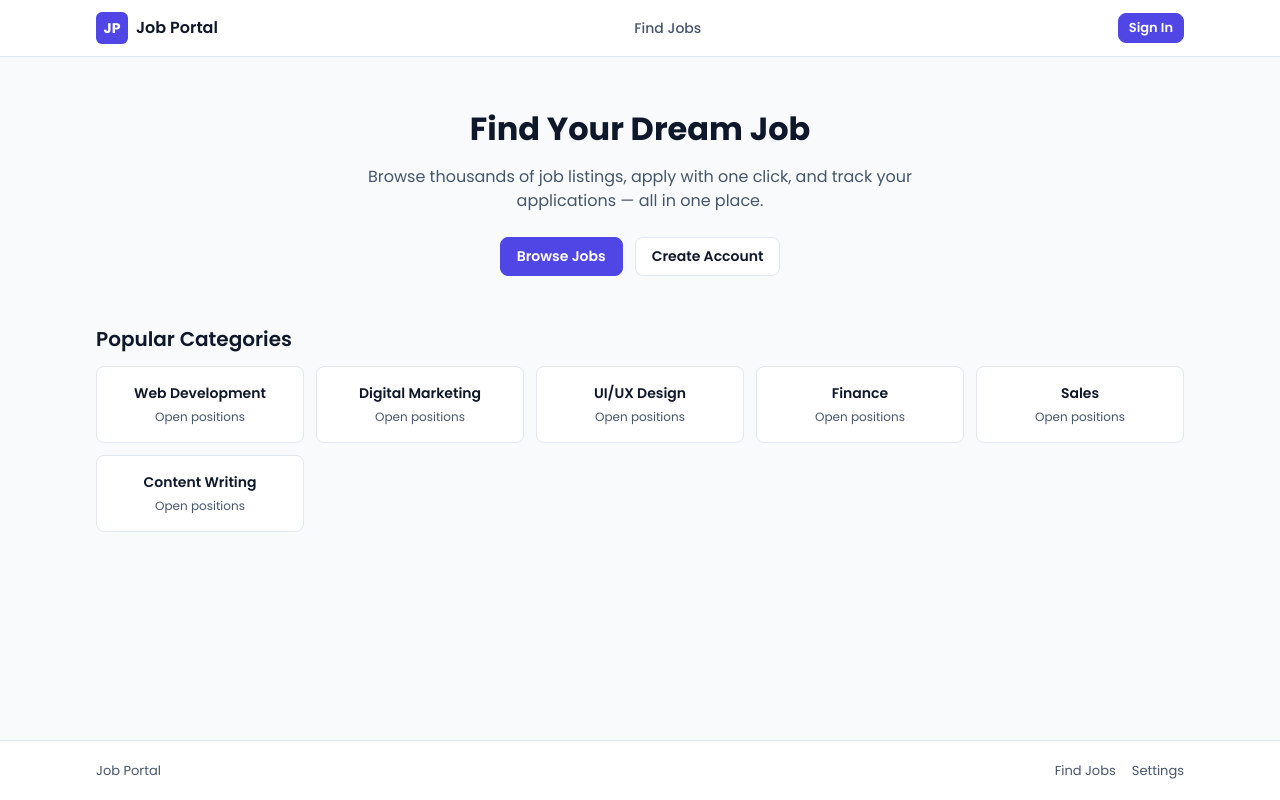
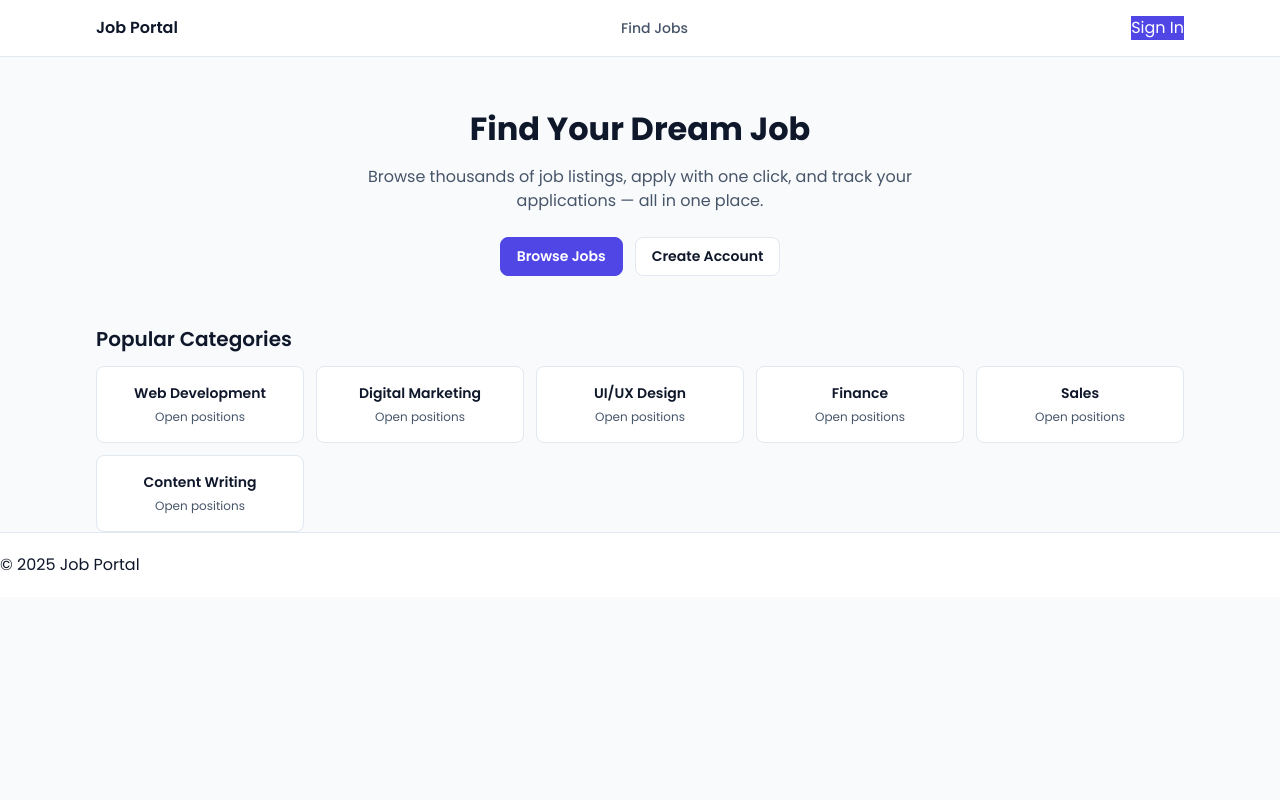
Before and after one commit to Pravin-Sonwane-2004/Job-Portal-Frontend, a React (Vite) app: page / in a window 1280 px wide. Built offline with nearby package versions, Linux system fonts and the light colour scheme.

Commit message:
mistek: i think i made the mistek while refactoring

```diff
--- a/src/Router.jsx
+++ b/src/Router.jsx
@@ -2,48 +2,40 @@ import { lazy, Suspense } from 'react';
 import { Routes, Route, Navigate } from 'react-router-dom';
 import Layout from './components/Layout';
 import Loader from './components/Loader';
+import Register from './pages/Register';
 
+
+// Lazy imports
 const Home = lazy(() => import('./pages/Home'));
 const Login = lazy(() => import('./pages/Login'));
-const Register = lazy(() => import('./pages/Register'));
 const FindJobs = lazy(() => import('./pages/FindJobs'));
 const Dashboard = lazy(() => import('./pages/Dashboard'));
-const ApplyJob = lazy(() => import('./pages/ApplyJob'));
 const MyApplications = lazy(() => import('./pages/MyApplications'));
 const SavedJobs = lazy(() => import('./pages/SavedJobs'));
-const Profile = lazy(() => import('./pages/Profile'));
-const EditProfile = lazy(() => import('./pages/EditProfile'));
-const Settings = lazy(() => import('./pages/Settings'));
-const ResumeBuilder = lazy(() => import('./pages/ResumeBuilder'));
 const Admin = lazy(() => import('./pages/Admin'));
-const AdminUsers = lazy(() => import('./pages/AdminUsers'));
-const AdminJobs = lazy(() => import('./pages/AdminJobs'));
-const AdminApplications = lazy(() => import('./pages/AdminApplications'));
+// ... import other pages as needed
 
 export default function Router() {
   return (
-    <Layout>
-      <Suspense fallback={<Loader />}>
-        <Routes>
+    <Suspense fallback={<Loader />}>
+      <Routes>
+        {/* All routes inside this block will show the Layout (Header/Footer) */}
+        <Route element={<Layout />}>
           <Route path="/" element={<Home />} />
-          <Route path="/signin" element={<Login />} />
-          <Route path="/register" element={<Register />} />
           <Route path="/find-jobs" element={<FindJobs />} />
           <Route path="/dashboard" element={<Dashboard />} />
-          <Route path="/apply/:jobId" element={<ApplyJob />} />
           <Route path="/my-applications" element={<MyApplications />} />
           <Route path="/saved-jobs" element={<SavedJobs />} />
-          <Route path="/profile" element={<Profile />} />
-          <Route path="/edit-profile" element={<EditProfile />} />
-          <Route path="/settings" element={<Settings />} />
-          <Route path="/resume-builder" element={<ResumeBuilder />} />
           <Route path="/admin" element={<Admin />} />
-          <Route path="/admin-users" element={<AdminUsers />} />
-          <Route path="/admin-jobs" element={<AdminJobs />} />
-          <Route path="/admin-applications" element={<AdminApplications />} />
-          <Route path="*" element={<Navigate to="/" replace />} />
-        </Routes>
-      </Suspense>
-    </Layout>
+         <Route path="/register" element={<Register />} />
+        </Route>
+
+        {/* Auth routes usually don't need the main layout */}
+        <Route path="/signin" element={<Login />} />
+
+        {/* Redirect unknown pages to home */}
+        <Route path="*" element={<Navigate to="/" replace />} />
+      </Routes>
+    </Suspense>
   );
 }
--- a/src/components/Layout.jsx
+++ b/src/components/Layout.jsx
@@ -1,96 +1,78 @@
 import { useState, useEffect } from 'react';
-import { Link, NavLink, useNavigate } from 'react-router-dom';
-import { getCurrentUser, clearCurrentUser, isAdmin, isUser, getDisplayName, getRoleLabel, onSessionChange } from '../auth';
+import { Link, NavLink, useNavigate, Outlet } from 'react-router-dom';
+import { getCurrentUser, clearCurrentUser, isAdmin, getDisplayName, getRoleLabel, onSessionChange } from '../auth';
 
 const navLinks = (user) => {
-  const links = [
-    { to: '/find-jobs', label: 'Find Jobs' },
-  ];
+  const links = [{ to: '/find-jobs', label: 'Find Jobs' }];
+
+  // Only add these if user is logged in
   if (user) {
     links.push({ to: '/dashboard', label: 'Dashboard' });
     links.push({ to: '/my-applications', label: 'Applications' });
-    links.push({ to: '/saved-jobs', label: 'Saved Jobs' });
   }
-  if (isAdmin(user)) {
+
+  // Null-safe check for Admin
+  if (user && isAdmin(user)) {
     links.push({ to: '/admin', label: 'Admin' });
-    links.push({ to: '/admin-jobs', label: 'Manage Jobs' });
-    links.push({ to: '/admin-users', label: 'Users' });
-    links.push({ to: '/admin-applications', label: 'Applications' });
   }
   return links;
 };
 
-export default function Layout({ children }) {
-  const [user, setUser] = useState(getCurrentUser);
+export default function Layout() {
+  // Fix: Execute the function to get the initial state
+  const [user, setUser] = useState(() => getCurrentUser());
   const [mobileOpen, setMobileOpen] = useState(false);
   const navigate = useNavigate();
 
-  useEffect(() => onSessionChange(() => setUser(getCurrentUser())), []);
+  useEffect(() => {
+    // Listen for login/logout events
+    const unsubscribe = onSessionChange(() => setUser(getCurrentUser()));
+    return () => unsubscribe && unsubscribe();
+  }, []);
 
   const handleLogout = () => {
     clearCurrentUser();
+    setUser(null);
     navigate('/signin');
   };
 
   const links = navLinks(user);
 
   return (
-    <>
+    <div className="layout-wrapper">
       <header className="header">
         <div className="container header-inner">
-          <Link to="/" className="brand">
-            <span className="brand-icon">JP</span>
-            Job Portal
-          </Link>
+          <Link to="/" className="brand">Job Portal</Link>
 
           <nav className="nav">
             {links.map(l => (
-              <NavLink key={l.to} to={l.to}>{l.label}</NavLink>
+              <NavLink key={l.to} to={l.to} className={({ isActive }) => isActive ? 'active' : ''}>
+                {l.label}
+              </NavLink>
             ))}
           </nav>
 
           <div className="header-actions">
             {user ? (
-              <div className="user-menu" style={{ display: 'flex', alignItems: 'center', gap: 8 }}>
-                <span style={{ fontSize: 13, color: 'var(--text-secondary)' }}>
-                  {getDisplayName(user)} ({getRoleLabel(user)})
-                </span>
-                <button className="btn btn-outline btn-sm" onClick={handleLogout}>Sign Out</button>
+              <div className="user-info">
+                <span>{getDisplayName(user)}</span>
+                <button onClick={handleLogout} className="btn-sm">Sign Out</button>
               </div>
             ) : (
-              <Link to="/signin" className="btn btn-primary btn-sm">Sign In</Link>
+              <Link to="/signin" className="btn-primary">Sign In</Link>
             )}
-            <button className="mobile-toggle" onClick={() => setMobileOpen(!mobileOpen)}>
-              {mobileOpen ? '✕' : '☰'}
-            </button>
           </div>
         </div>
-
-        {mobileOpen && (
-          <div className="mobile-nav">
-            {links.map(l => (
-              <NavLink key={l.to} to={l.to} onClick={() => setMobileOpen(false)}>{l.label}</NavLink>
-            ))}
-            {user ? (
-              <a href="#" onClick={(e) => { e.preventDefault(); handleLogout(); setMobileOpen(false); }}>Sign Out</a>
-            ) : (
-              <NavLink to="/signin" onClick={() => setMobileOpen(false)}>Sign In</NavLink>
-            )}
-          </div>
-        )}
       </header>
 
-      <main style={{ flex: 1 }}>{children}</main>
+      <main className="main-content">
+        {/* This is the magic part: it renders the current page */}
+        <Outlet />
+      </main>
 
       <footer className="footer">
-        <div className="container footer-inner">
-          <p>Job Portal</p>
-          <div className="footer-links">
-            <Link to="/find-jobs">Find Jobs</Link>
-            <Link to="/settings">Settings</Link>
-          </div>
-        </div>
+        <p>© {new Date().getFullYear()} Job Portal</p>
       </footer>
-    </>
+    </div>
   );
 }
--- a/src/main.jsx
+++ b/src/main.jsx
@@ -1,10 +1,16 @@
-import React from 'react'
-import ReactDOM from 'react-dom/client'
-import App from './App'
-import './index.css'
+import React from 'react';
+import ReactDOM from 'react-dom/client';
+import App from './App';
+import './index.css';
 
-ReactDOM.createRoot(document.getElementById('root')).render(
-  <React.StrictMode>
-    <App />
-  </React.StrictMode>
-)
+const rootElement = document.getElementById('root');
+
+if (!rootElement) {
+  console.error("Failed to find the root element. Check your index.html.");
+} else {
+  ReactDOM.createRoot(rootElement).render(
+    <React.StrictMode>
+      <App />
+    </React.StrictMode>
+  );
+}
```
Also changed, not shown: src/App.jsx (line endings or trailing spaces), 1 other file (tests, documents, lock files or other folders).
